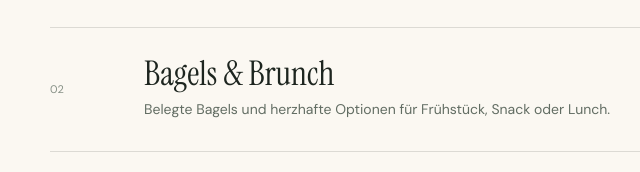
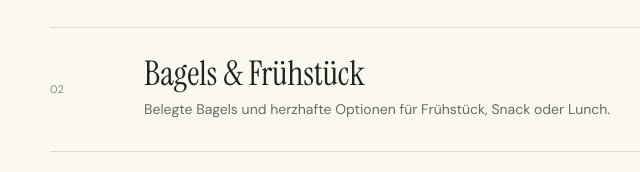
Before and after one commit to kittishy/basic-coffee-shop, a plain HTML site: page index.html in a window 1280 px wide. Shown: the part 1908-2080 px from the top of the page, 0-640 px from the left. Drawn offline with Linux system fonts and the light colour scheme; a script that the page names is missing.

Commit message:
fix: align breakfast copy with verified offering
Remove the residual brunch wording from the Bagels & Sweets unit.

```diff
--- a/index.html
+++ b/index.html
@@ -169,7 +169,7 @@
           <article class="offer-card reveal">
             <span class="offer-number">02</span>
             <div>
-              <h3>Bagels & Brunch</h3>
+              <h3>Bagels & Frühstück</h3>
               <p>Belegte Bagels und herzhafte Optionen für Frühstück, Snack oder Lunch.</p>
             </div>
             <span class="offer-arrow" aria-hidden="true">↗</span>
```
